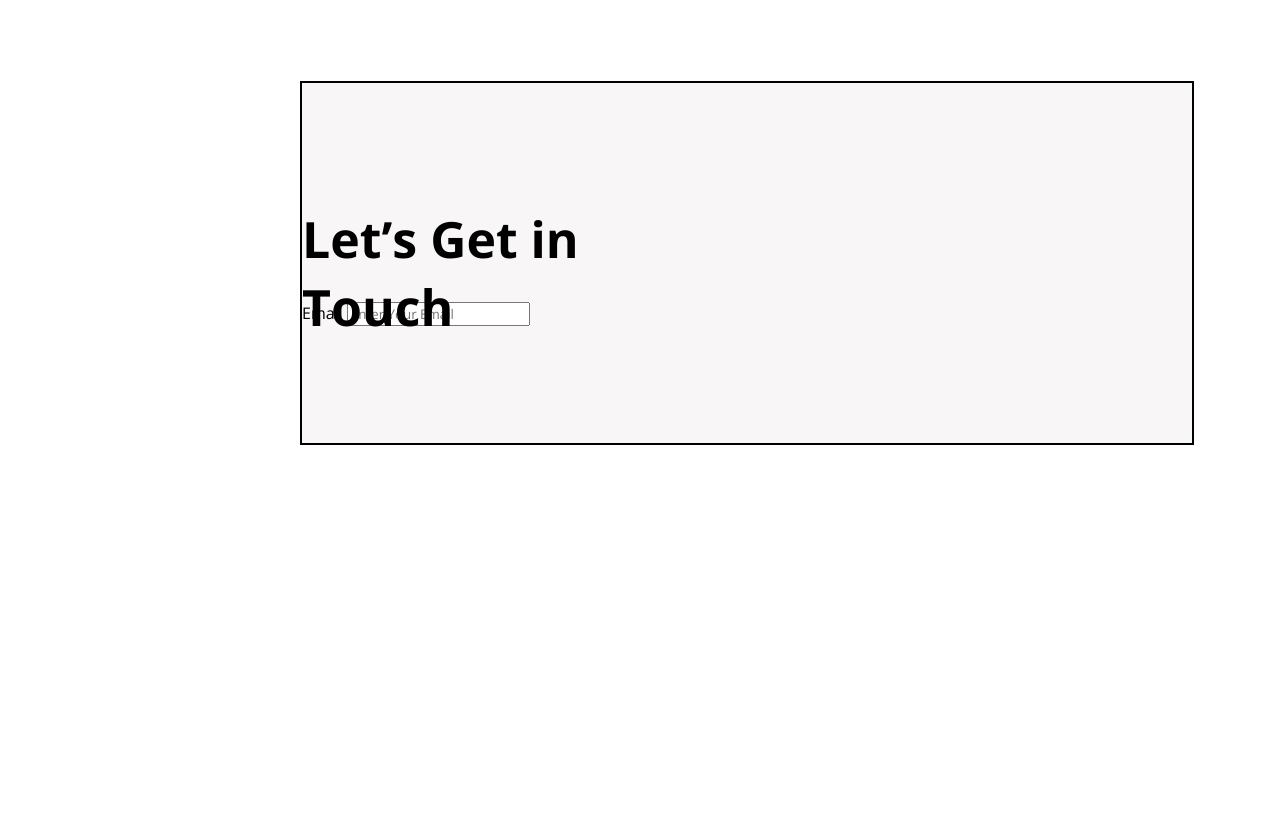
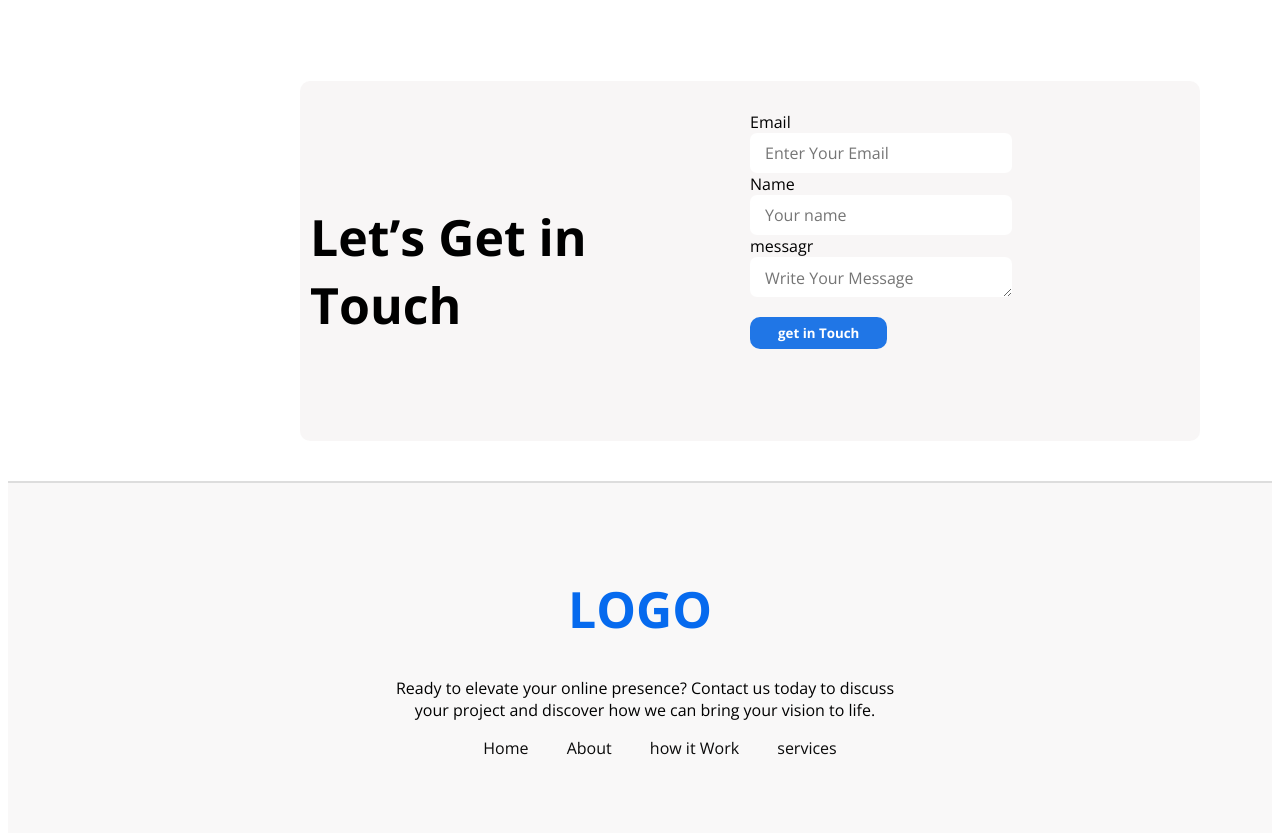
Before and after one commit to fahimshariaranik/first-asseinment, a plain HTML site: page index.html in a window 1280 px wide. Shown: the part 1883-2716 px from the top of the page. Before the commit the page ends 2328 px from the top, so only its background shows below. Drawn offline with nearby package versions, Linux system fonts and the light colour scheme; a web font is replaced by a local one.

Commit message:
added the last footer and body

```diff
--- a/index.html
+++ b/index.html
@@ -150,8 +150,12 @@
     <div class="hello">
     <form action="" class="five_form">
         <label for=""> Email</label>
-        <input type="email" name="" placeholder="Enter Your Email">
-
+        <input type="text" name="" placeholder="Enter Your Email">
+        <label for="">Name</label>
+        <input type="text" name="" placeholder="Your name">
+        <label for="">messagr</label>
+        <textarea name="" placeholder="Write Your Message"></textarea>
+        <button class="btn6">get in Touch</button>
     </form>
 </div>
 </div>
@@ -159,7 +163,19 @@
 </section>
 </main>
 <!--five section start-->
+<footer class="fot_last">
+    <div class="last">
+        <h1>LOGO</h1>
 
+         <p>Ready to elevate your online presence? Contact us today to discuss <br> your project and discover how we can bring your vision to life. </p>
+      <ul>
+        <li><a href="">Home</a></li>
+        <li><a href="">About</a></li>
+        <li><a href="">how it Work</a></li>
+        <li><a href="">services</a></li>
+      </ul>
+    </div>
+</footer>
 
 </body>
 </html>
--- a/style.css
+++ b/style.css
@@ -287,26 +287,97 @@ cursor: pointer;
  }
 
 .main_five{
-  border: 2px solid;
+  border-radius: 10px;
   position: absolute;
   margin-top: 600px;
   left: 300px;
   height: 360px;
-  width: 890px;
-  display: flex;
-  background-color: #f8f6f6;
+  width: 900px;
+display: inline-block;
+  background-color: #f8f6f6ea;
 
 }
 .fiveh1{
   font-size: 50px;
 position: relative;
 top: 80px;
+margin-left: 10px;
 }
 .hello{
+  display: flex;
+}
+.five_form{
+position: absolute;
+left: 450px;
+top: 30px;
 
 }
-.five_form label{
+.five_form input[type="text"],textarea{
+padding: 10px 15px;
+height: 20px;
+width: 100%;
+display: block;
+font-size: 16px;
+border-radius: 7px;
+border: none;
+background-color: #fff;
 
 
 }
+.btn6{
+  color: #fff;
+  padding: 7px 28px;
+  background-color: #2076e6;
+  font-weight: bold;
+  border: none;
+  border-radius: 10px;
+  margin-top: 20px;
+cursor: pointer;
+margin-bottom: 20px;
+}
+.btn6:hover{
+  background-color: #942EE1;
+  transition: 0.5s;
+}
  /*five section end*/
+
+
+
+          /*six section start*/
+.fot_last{
+display: flex;
+position: relative;
+top: 1000px;
+justify-content: center;
+align-items: center;
+height: 350px;
+background-color: #f9f8f8;
+border-top: 2px solid #ddd;
+
+}
+.last{
+text-align: center;
+}
+.last h1{
+  font-weight: bold;
+  font-size: 50px;
+  color: #066aee;
+}
+.last ul{
+  list-style: none;
+
+}
+.last li{
+  display: inline-block;
+}
+.last li a{
+  text-decoration: none;
+  padding: 10px 17px;
+  color: #0a0a0a;
+
+}
+.last li a:hover{
+  border-bottom: 2px solid #000;
+
+}
+/*six section end*/
```
